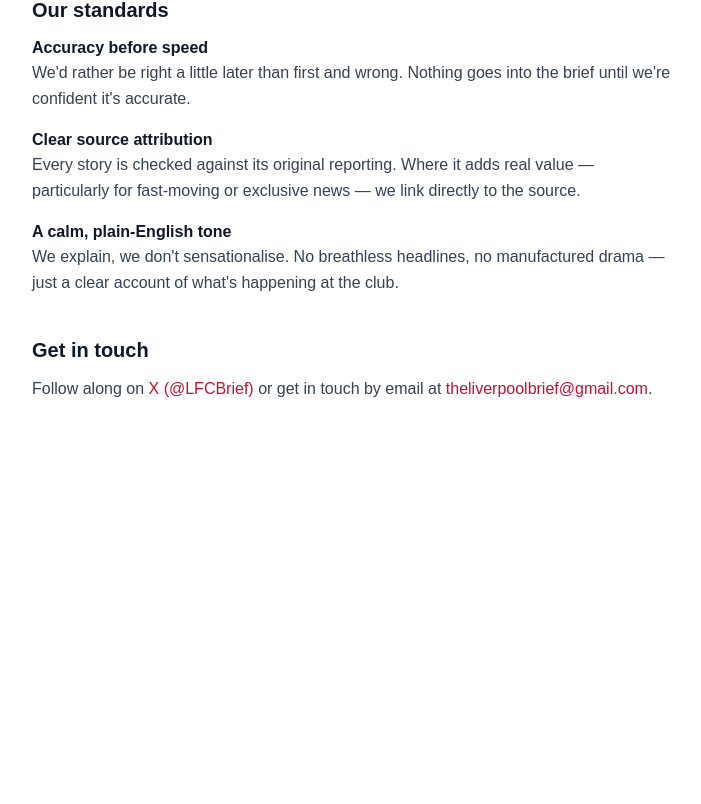
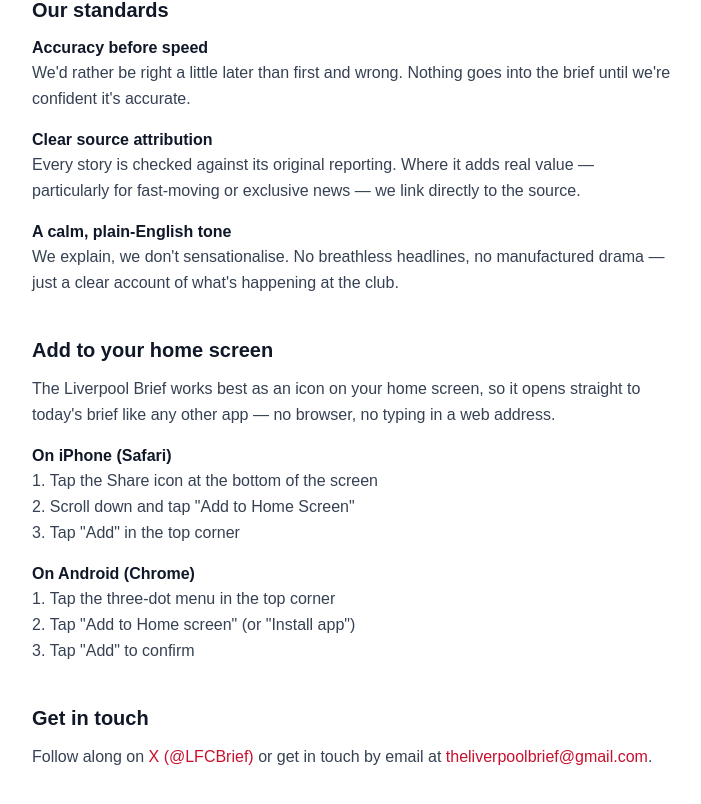
Before and after one commit to DennyRegan/the-liverpool-brief, a Next.js app: page /about in a window 1280 px wide. Shown: the part 783-1587 px from the top of the page, without its empty margins (288-989 px from the left). Before the commit the page ends 1233 px from the top, so only its background shows below. Built offline with nearby package versions, Linux system fonts and the light colour scheme.

Commit message:
Add home screen instructions to About page

```diff
--- a/app/about/page.tsx
+++ b/app/about/page.tsx
@@ -60,6 +60,32 @@ export default function AboutPage() {
           </ul>
         </section>
         <section>
+          <h2 className="text-xl font-bold text-gray-900 mb-3">Add to your home screen</h2>
+          <p className="text-gray-700 leading-relaxed mb-4">
+            The Liverpool Brief works best as an icon on your home screen, so it opens
+            straight to today's brief like any other app — no browser, no typing in a
+            web address.
+          </p>
+          <div className="space-y-4">
+            <div>
+              <p className="font-semibold text-gray-900">On iPhone (Safari)</p>
+              <ol className="text-gray-700 leading-relaxed list-decimal list-inside">
+                <li>Tap the Share icon at the bottom of the screen</li>
+                <li>Scroll down and tap "Add to Home Screen"</li>
+                <li>Tap "Add" in the top corner</li>
+              </ol>
+            </div>
+            <div>
+              <p className="font-semibold text-gray-900">On Android (Chrome)</p>
+              <ol className="text-gray-700 leading-relaxed list-decimal list-inside">
+                <li>Tap the three-dot menu in the top corner</li>
+                <li>Tap "Add to Home screen" (or "Install app")</li>
+                <li>Tap "Add" to confirm</li>
+              </ol>
+            </div>
+          </div>
+        </section>
+        <section>
           <h2 className="text-xl font-bold text-gray-900 mb-3">Get in touch</h2>
           <p className="text-gray-700 leading-relaxed">
             Follow along on{" "}
```
